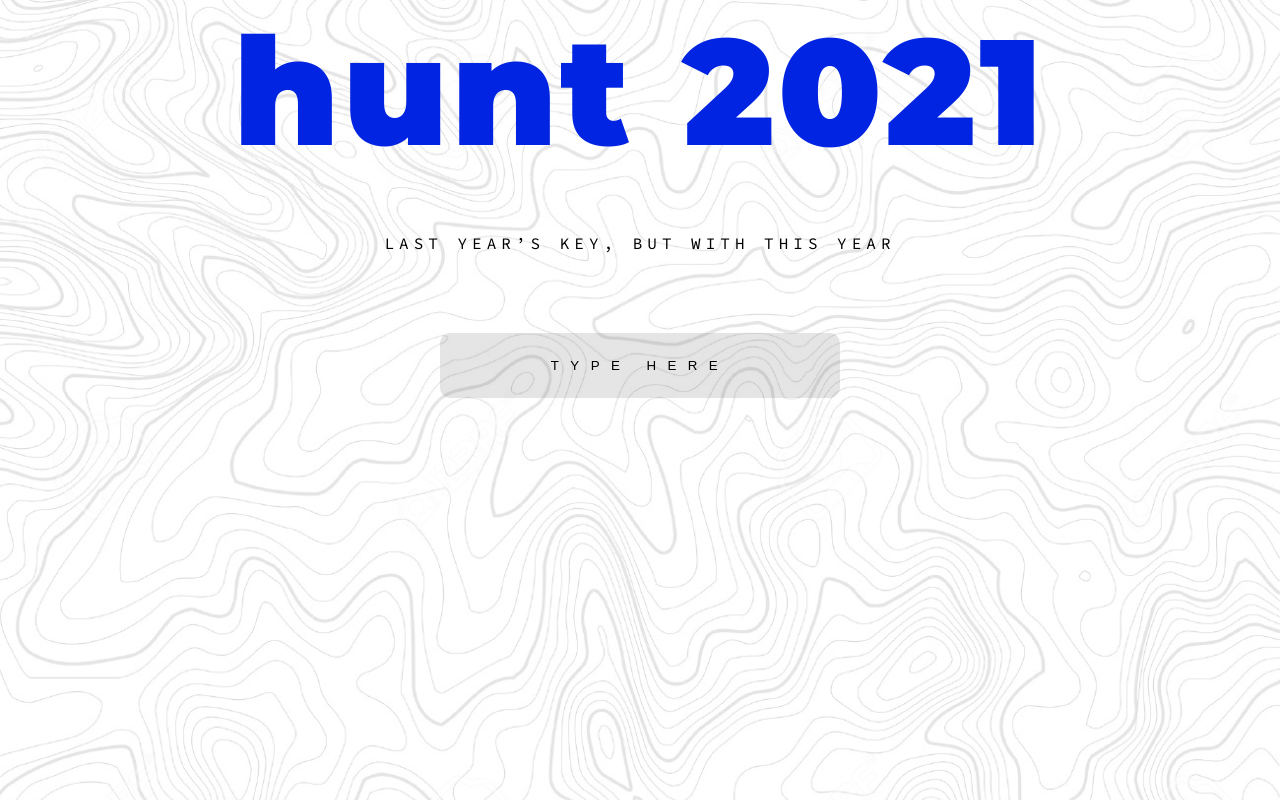
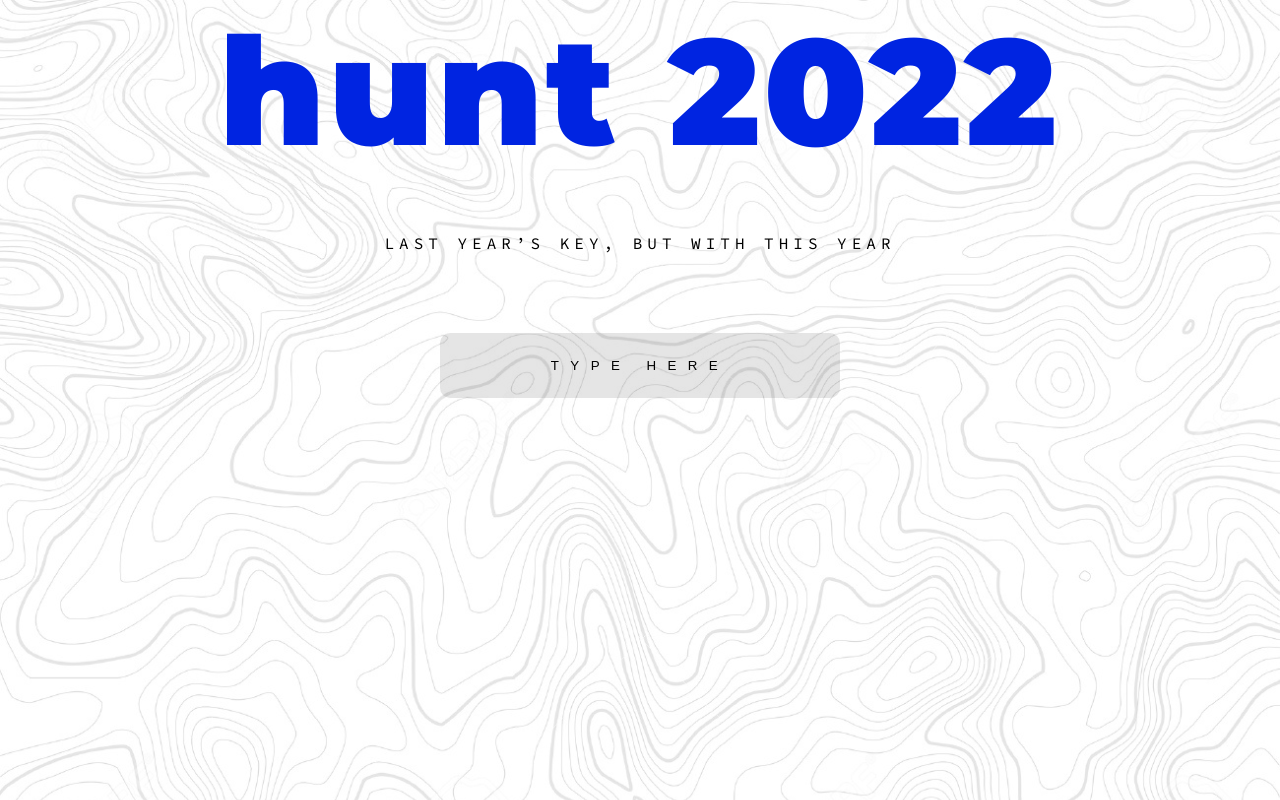
Before and after one commit to fvrtrp/grid-hunt, a React (Create React App) app: page / in a window 1280 px wide. Built offline with nearby package versions, Linux system fonts and the light colour scheme.

Commit message:
date and url changes

```diff
--- a/package.json
+++ b/package.json
@@ -2,7 +2,7 @@
   "name": "grid-hunt",
   "version": "0.1.0",
   "private": true,
-  "homepage": "https://fvrtrp.github.io/grid-hunt-2022",
+  "homepage": "https://fvrtrp.github.io/grid-hunt",
   "dependencies": {
     "@testing-library/jest-dom": "^5.11.4",
     "@testing-library/react": "^11.1.0",
--- a/public/index.html
+++ b/public/index.html
@@ -24,7 +24,7 @@
       work correctly both with client-side routing and a non-root public URL.
       Learn how to configure a non-root public URL by running `npm run build`.
     -->
-    <title>Grid Hunt 2021</title>
+    <title>Grid Hunt 2022</title>
   </head>
   <body>
     <noscript>You need to enable JavaScript to run this app.</noscript>
--- a/src/components/hunt.js
+++ b/src/components/hunt.js
@@ -57,7 +57,7 @@ export default function Hunt(props) {
     return (
         <div className="container">
             <h1 className="header">
-                hunt 2021
+                hunt 2022
             </h1>
             <h3 className="prompt" aria-label="iamapuzzle">
                 {currentQuestion.title}
```
